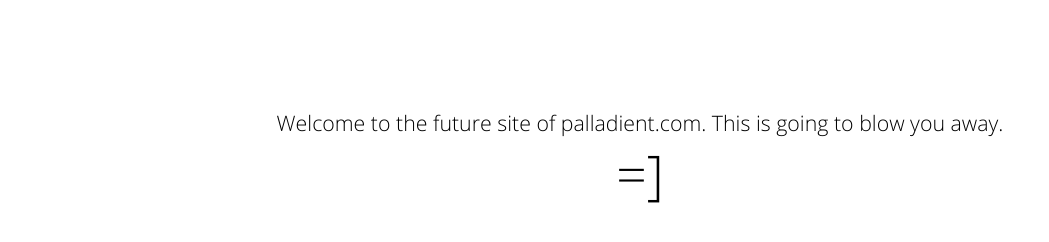
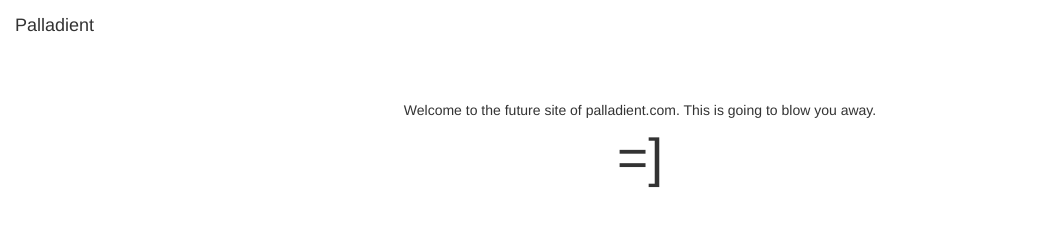
Before and after one commit to sonicblis/palladient-web, a website: page index.html in a window 1280 px wide. Shown: the whole page, without its empty margins (0-1049 px from the left). Drawn offline with nearby package versions, Linux system fonts and the light colour scheme.

Commit message:
adding node_module files

```diff
--- a/index.html
+++ b/index.html
@@ -4,7 +4,7 @@
     <meta charset="UTF-8">
 
     <link rel="stylesheet" href="css/site.css">
-    <link rel="stylesheet" href="node_modules/bootstrap/dist/css/bootstrap-theme.min.css">
+    <link rel="stylesheet" href="node_modules/bootstrap/dist/css/bootstrap.min.css">
 
     <script type="text/javascript" src="node_modules/angular/angular.min.js"></script>
     <script type="text/javascript" src="dist/all.js"></script>
@@ -12,6 +12,11 @@
     <title></title>
 </head>
 <body class="centered-content">
+    <div class="navbar-nav">
+        <div class="navbar-brand">
+            Palladient
+        </div>
+    </div>
     <div class="padding-top-10">Welcome to the future site of palladient.com.  This is going to blow you away.</div>
     <div class="colossal">=]</div>
 </body>
```
